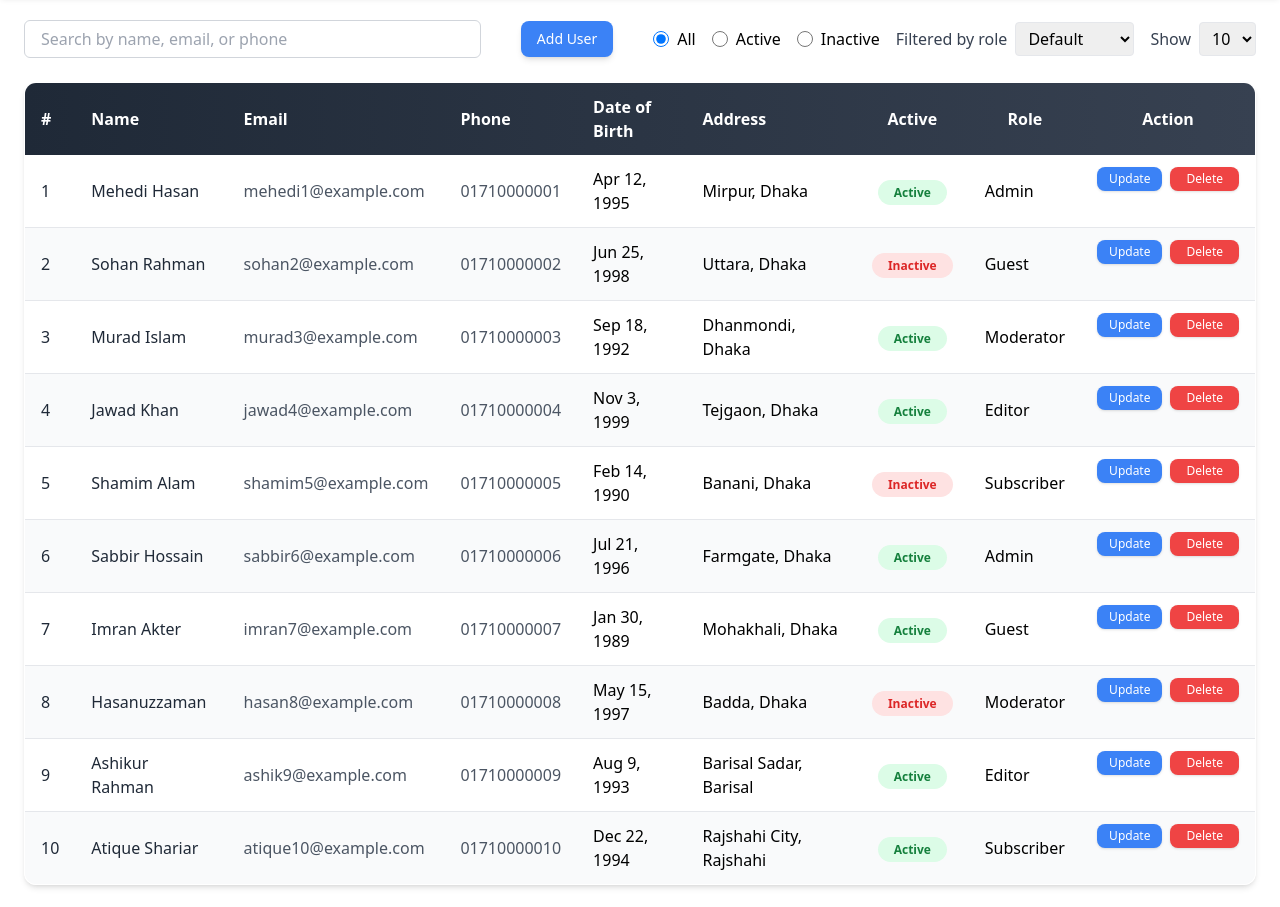
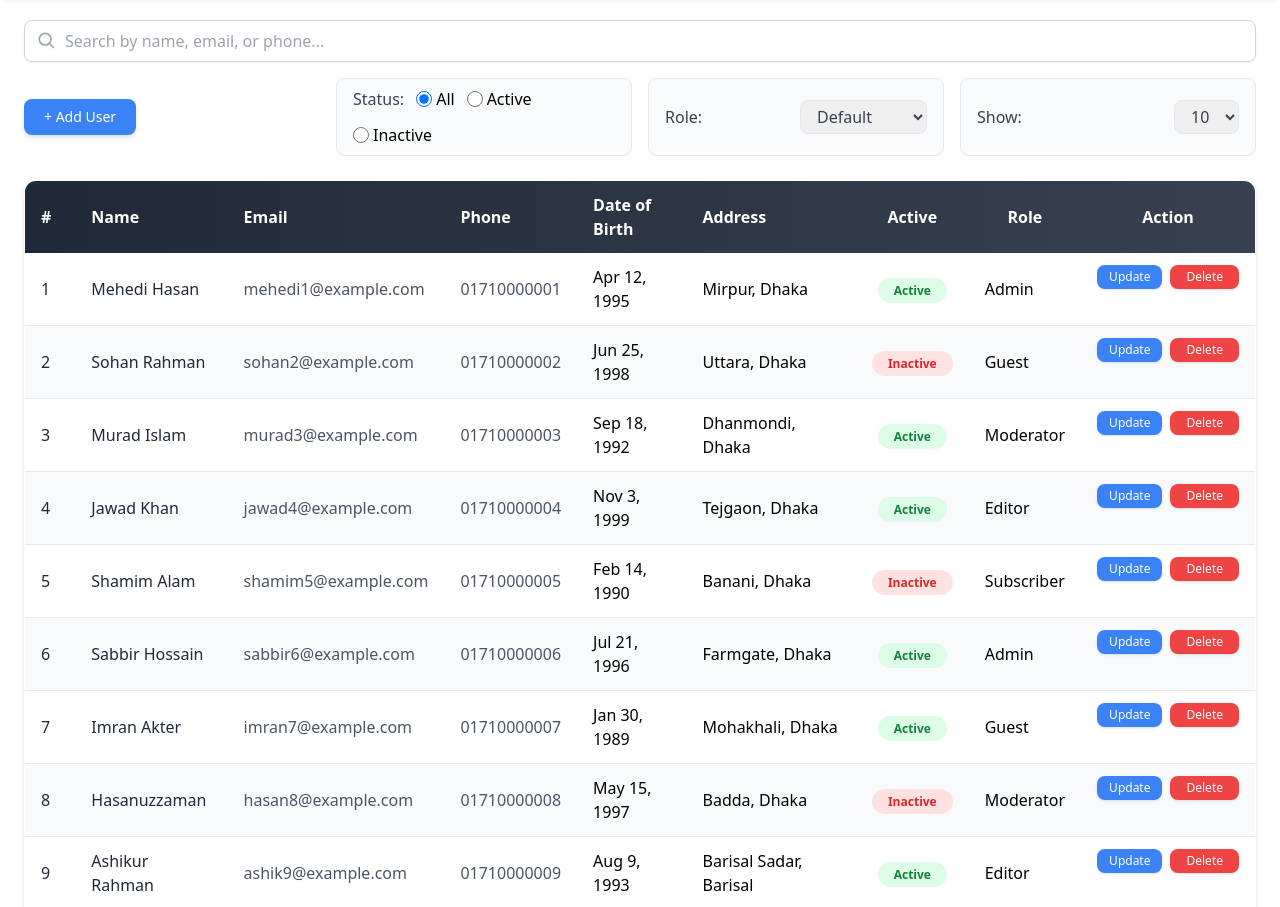
Before and after one commit to atique0x/user-management, an Angular app: page / in a window 1280 px wide. Shown: the part 60-967 px from the top of the page. Built offline with nearby package versions, Linux system fonts and the light colour scheme.

Commit message:
UI Update

```diff
--- a/src/app/display-users/display-users.component.html
+++ b/src/app/display-users/display-users.component.html
@@ -1,70 +1,73 @@
-<div class="container mx-auto p-6">
+<div class="container mx-auto p-6 space-y-6">
   <!-- Top Controls -->
-  <section class="mb-6">
-    <div class="flex flex-col md:flex-row md:items-center md:justify-between gap-10 w-full ">
-      <!-- Search -->
-      <input type="text" placeholder="Search by name, email, or phone"
-        class="w-full md:w-1/2 border border-gray-300 rounded-md px-4 py-1.5  transition flex-1 outline-none"
+  <section class="space-y-4">
+    <!-- Row 1: Search -->
+    <div class="w-full">
+      <div class="relative">
+        <input type="text" placeholder="Search by name, email, or phone..."
+          class="w-full border border-gray-300 rounded-lg pl-10 pr-4 py-2 shadow-sm outline-none transition"
           [(ngModel)]="searchText" (input)="onSearchChange()" />
+        <svg xmlns="http://www.w3.org/2000/svg" class="absolute left-3 top-2.5 h-5 w-5 text-gray-400" fill="none"
+          viewBox="0 0 24 24" stroke="currentColor">
+          <path stroke-linecap="round" stroke-linejoin="round" stroke-width="2"
+            d="M21 21l-4.35-4.35M11 18a7 7 0 100-14 7 7 0 000 14z" />
+        </svg>
+      </div>
+    </div>
 
-      <div>
+    <!-- Row 2: Add User + Filters -->
+    <div class="grid grid-cols-1 md:grid-cols-4 gap-4">
+      <!-- Add User Button -->
+      <div class="flex items-center">
         <button (click)="onAddUser()"
-          class="px-4 py-2 bg-blue-500 text-white text-sm font-medium rounded-lg shadow-md hover:bg-blue-700  transition">
-          Add User
+          class="w-full md:w-auto px-5 py-2 bg-blue-500 text-white text-sm font-medium rounded-lg shadow-md hover:bg-blue-600 transition">
+          + Add User
         </button>
       </div>
 
-      <!-- Add User + Per Page -->
-      <div class="flex items-center gap-4">
-
-        <div class="flex items-center gap-4">
-          <!-- All Filter -->
-          <label class="flex items-center gap-2">
+      <!-- Status Filter -->
+      <div class="flex flex-wrap items-center gap-3 bg-gray-50 border rounded-lg px-4 py-2">
+        <span class="text-gray-700 font-medium">Status:</span>
+        <label class="flex items-center gap-1 cursor-pointer">
           <input type="radio" name="statusFilter" [(ngModel)]="statusFilter" [value]="'all'"
-              (change)="onStatusFilterChange()" class="h-4 w-4 text-blue-600 border-gray-300 focus:ring-blue-500" />
+            (change)="onStatusFilterChange()" class="h-4 w-4 text-blue-600 border-gray-300" />
           All
         </label>
-
-          <!-- Active Filter -->
-          <label class="flex items-center gap-2">
+        <label class="flex items-center gap-1 cursor-pointer">
           <input type="radio" name="statusFilter" [(ngModel)]="statusFilter" [value]="'active'"
-              (change)="onStatusFilterChange()" class="h-4 w-4 text-blue-600 border-gray-300 focus:ring-blue-500" />
+            (change)="onStatusFilterChange()" class="h-4 w-4 text-blue-600 border-gray-300" />
           Active
         </label>
-
-          <!-- Inactive Filter -->
-          <label class="flex items-center gap-2">
+        <label class="flex items-center gap-1 cursor-pointer">
           <input type="radio" name="statusFilter" [(ngModel)]="statusFilter" [value]="'inactive'"
-              (change)="onStatusFilterChange()" class="h-4 w-4 text-blue-600 border-gray-300 focus:ring-blue-500" />
+            (change)="onStatusFilterChange()" class="h-4 w-4 text-blue-600 border-gray-300" />
           Inactive
         </label>
-
-
-
       </div>
 
-        <div class="flex items-center gap-2">
-          <label for="itemsPerPage" class="text-gray-700 font-medium">Filtered by role</label>
-          <select name="itemsPerPage" id="itemsPerPage" [(ngModel)]="role" (change)="onRoleFiltered()"
-            class="border rounded px-2 py-1">
+      <!-- Role Filter -->
+      <div class="flex items-center justify-between bg-gray-50 border rounded-lg px-4 py-2">
+        <label for="roleFilter" class="text-gray-700 font-medium">Role:</label>
+        <select id="roleFilter" [(ngModel)]="role" (change)="onRoleFiltered()"
+          class="border rounded-lg px-3 py-1 text-gray-700 w-full md:w-auto">
+          <option [ngValue]="'default'">
+            Default
+          </option>
           <option *ngFor="let role of roles" [ngValue]="role">
             {{ role | titlecase }}
           </option>
         </select>
       </div>
 
-
-
-        <div class="flex items-center gap-2">
-          <label for="itemsPerPage" class="text-gray-700 font-medium">Show</label>
-          <select name="itemsPerPage" id="itemsPerPage" [(ngModel)]="itemsPerPage" (change)="onItemsPerPageChange()"
-            class="border rounded px-2 py-1">
-            <option [ngValue]="5">5</option>
-            <option [ngValue]="10">10</option>
-            <option [ngValue]="15">15</option>
-            <option [ngValue]="20">20</option>
+      <!-- Items Per Page -->
+      <div class="flex items-center justify-between bg-gray-50 border rounded-lg px-4 py-2">
+        <label for="itemsPerPage" class="text-gray-700 font-medium">Show:</label>
+        <select id="itemsPerPage" [(ngModel)]="itemsPerPage" (change)="onItemsPerPageChange()"
+          class="border rounded-lg px-3 py-1 text-gray-700 w-full md:w-auto">
+          <option *ngFor="let option of itemsPerPageOptions" [ngValue]="option">
+            {{ option }}
+          </option>
         </select>
-        </div>
       </div>
     </div>
   </section>
@@ -87,8 +90,10 @@
       </thead>
       <tbody>
         <tr class="border-b even:bg-gray-50 odd:bg-white hover:bg-blue-50 transition"
-          *ngFor="let user of users;let i = index">
-          <td class="py-3 px-4 font-medium text-gray-800">{{ i + 1 + (currentPage - 1) * itemsPerPage }}</td>
+          *ngFor="let user of users; let i = index">
+          <td class="py-3 px-4 font-medium text-gray-800">
+            {{ i + 1 + (currentPage - 1) * itemsPerPage }}
+          </td>
           <td class="py-3 px-4 font-medium text-gray-800">{{ user.name }}</td>
           <td class="py-3 px-4 text-gray-600">{{ user.email }}</td>
           <td class="py-3 px-4 text-gray-600">{{ user.phone }}</td>
@@ -105,18 +110,14 @@
               </span>
             </button>
           </td>
-
-          <td class="py-3 px-4">
-            {{ user.role | titlecase }}
-          </td>
-
+          <td class="py-3 px-4">{{ user.role | titlecase }}</td>
           <td class="py-3 px-4 text-center flex gap-2 justify-center">
-            <button (click)="onUpdateUser(user.isActive, user.id)"
-              class="px-3 py-1 bg-blue-500 text-white text-xs rounded-lg shadow hover:bg-blue-700  transition">
+            <button (click)="onUpdateUser(user.id)"
+              class="px-3 py-1 bg-blue-500 text-white text-xs rounded-lg shadow hover:bg-blue-600 transition">
               Update
             </button>
-            <button (click)="onDeleteUser(user.isActive, user.id)"
-              class="px-4 py-1 bg-red-500 text-white text-xs rounded-lg shadow hover:bg-red-700  transition">
+            <button (click)="onDeleteUser(user.id)"
+              class="px-4 py-1 bg-red-500 text-white text-xs rounded-lg shadow hover:bg-red-600 transition">
               Delete
             </button>
           </td>
--- a/src/app/display-users/display-users.component.ts
+++ b/src/app/display-users/display-users.component.ts
@@ -1,27 +1,32 @@
-import { Component, OnInit } from '@angular/core';
+import { Component, OnDestroy, OnInit } from '@angular/core';
 import { Router, ActivatedRoute, Params } from '@angular/router';
 import { UsersService } from '../services/users.service';
-import { User, UserRole } from '../types/user.types';
+import { ItemsPerPage, User, UserRole } from '../types/user.types';
 import { UserStatus } from '../types/user.types';
-import { debounceTime } from 'rxjs';
+import { debounceTime, Subscription } from 'rxjs';
 
 @Component({
   selector: 'app-display-users',
   templateUrl: './display-users.component.html',
   styleUrls: ['./display-users.component.css'],
 })
-export class DisplayUsersComponent implements OnInit {
+export class DisplayUsersComponent implements OnInit, OnDestroy {
   users: User[] = [];
-  role: UserRole = UserRole.Default;
+  role: UserRole | 'default' = 'default';
 
+  itemsPerPageOptions: number[] = Object.values(ItemsPerPage).filter(
+    (v) => typeof v === 'number'
+  ) as number[];
   currentPage = 1;
-  itemsPerPage = 10;
+  itemsPerPage: ItemsPerPage = ItemsPerPage.Ten;
   totalPages = 1;
 
   searchText: string = '';
   statusFilter: UserStatus = 'all';
 
   roles = Object.values(UserRole);
+
+  private subscriptions: Subscription[] = [];
 
   constructor(
     private usersService: UsersService,
@@ -30,21 +35,26 @@ export class DisplayUsersComponent implements OnInit {
   ) {}
 
   ngOnInit(): void {
-    this.route.queryParams.subscribe((params: Params) => {
+    console.log(this.roles);
+    const queryParamsSub = this.route.queryParams.subscribe(
+      (params: Params) => {
         this.currentPage = params['page'] ? +params['page'] : 1;
         this.itemsPerPage = params['limit'] ? +params['limit'] : 10;
         this.statusFilter = params['status'] ? params['status'] : 'all';
         this.role = params['role'] ? params['role'] : 'default';
         this.searchText = params['search'] || '';
         this.loadUsers();
-    });
+      }
+    );
+    this.subscriptions.push(queryParamsSub);
 
-    this.usersService.search$
+    const searchSub = this.usersService.search$
       .pipe(debounceTime(500))
       .subscribe((text: string) => {
         this.currentPage = 1;
         this.updateQueryParams({ page: 1, search: text });
       });
+    this.subscriptions.push(searchSub);
   }
 
   onPageChange(newPage: number): void {
@@ -75,27 +85,21 @@ export class DisplayUsersComponent implements OnInit {
     }
   }
 
-  onDeleteUser(isActive: boolean, userId?: string): void {
+  onDeleteUser(userId?: string): void {
     if (!userId) return;
 
-    if (isActive) {
-      alert("User is active. Doesn't remove user.");
-      return;
-    }
-
-    if (confirm('Are you sure you want to delete this user?')) {
     this.usersService.deleteUser(userId);
     this.loadUsers();
-    }
   }
 
   onAddUser(): void {
     this.router.navigate(['/edit-user']);
   }
 
-  onUpdateUser(isActive: boolean, userId?: string): void {
+  onUpdateUser(userId?: string): void {
     if (!userId) return;
-    if (!isActive) {
+    const user = this.usersService.getUserById(userId);
+    if (user && !user.isActive) {
       alert("User is inactive. Can't update user.");
       return;
     }
@@ -117,7 +121,6 @@ export class DisplayUsersComponent implements OnInit {
       this.currentPage = this.totalPages;
       this.updateQueryParams({ page: this.currentPage });
     }
-
     this.users = users;
   }
 
@@ -127,4 +130,8 @@ export class DisplayUsersComponent implements OnInit {
       queryParamsHandling: 'merge',
     });
   }
+
+  ngOnDestroy(): void {
+    this.subscriptions.forEach((sub) => sub.unsubscribe());
   }
+}
--- a/src/app/edit-users/edit-users.component.html
+++ b/src/app/edit-users/edit-users.component.html
@@ -1,94 +1,98 @@
 <form [formGroup]="userForm" (ngSubmit)="onUserFormSubmit()"
-  class="max-w-lg mx-auto bg-white p-6 rounded-lg shadow-md space-y-4 my-10">
+  class="max-w-2xl mx-auto bg-white p-8 rounded-2xl shadow-lg space-y-6 my-12 border border-gray-100">
 
-  <legend class="text-center font-semibold text-xl"><span>{{isUpdateMode? 'Update':'Add'}} </span>User Information
-  </legend>
+  <!-- Header -->
+  <h2 class="text-center font-semibold text-2xl text-gray-800">
+    {{ isUpdateMode ? 'Update' : 'Add' }} User Information
+  </h2>
 
   <!-- Name -->
-  <div class="flex flex-col">
-    <label for="name" class="mb-1 font-medium text-gray-700">Name*</label>
+  <div>
+    <label for="name" class="block mb-1 font-medium text-gray-700">Name*</label>
     <input type="text" formControlName="name" id="name"
-      class="border border-gray-300 rounded-lg px-3 py-2 focus:outline-none" placeholder="Enter full name" />
-    <small class="text-red-500" *ngIf="userForm.get('name')?.touched && userForm.get('name')?.invalid">
+      class="w-full border border-gray-300 rounded-lg px-4 py-2 text-sm shadow-sm focus:outline-none"
+      placeholder="Enter full name" />
+    <p class="text-sm text-red-500 mt-1" *ngIf="userForm.get('name')?.touched && userForm.get('name')?.invalid">
       <span *ngIf="userForm.get('name')?.errors?.['required']">Name is required.</span>
       <span *ngIf="userForm.get('name')?.errors?.['minlength']">Name must be at least 3 characters.</span>
-    </small>
+    </p>
   </div>
 
   <!-- Email -->
-  <div class="flex flex-col">
-    <label for="email" class="mb-1 font-medium text-gray-700">Email*</label>
+  <div>
+    <label for="email" class="block mb-1 font-medium text-gray-700">Email*</label>
     <input type="email" formControlName="email" id="email"
-      class="border border-gray-300 rounded-lg px-3 py-2 focus:outline-none" placeholder="Enter email address" />
-    <small class="text-red-500" *ngIf="userForm.get('email')?.touched && userForm.get('email')?.invalid">
+      class="w-full border border-gray-300 rounded-lg px-4 py-2 text-sm shadow-sm focus:outline-none"
+      placeholder="Enter email address" />
+    <p class="text-sm text-red-500 mt-1" *ngIf="userForm.get('email')?.touched && userForm.get('email')?.invalid">
       <span *ngIf="userForm.get('email')?.errors?.['required']">Email is required.</span>
       <span *ngIf="userForm.get('email')?.errors?.['email']">Please provide a valid email.</span>
-    </small>
+    </p>
   </div>
 
   <!-- Phone -->
-  <div class="flex flex-col">
-    <label for="phone" class="mb-1 font-medium text-gray-700">Phone*</label>
+  <div>
+    <label for="phone" class="block mb-1 font-medium text-gray-700">Phone*</label>
     <input type="text" formControlName="phone" id="phone"
-      class="border border-gray-300 rounded-lg px-3 py-2 focus:outline-none" placeholder="Enter phone number" />
-    <small class="text-red-500" *ngIf="userForm.get('phone')?.touched && userForm.get('phone')?.invalid">
+      class="w-full border border-gray-300 rounded-lg px-4 py-2 text-sm shadow-sm focus:outline-none"
+      placeholder="01XXXXXXXXX" />
+    <p class="text-sm text-red-500 mt-1" *ngIf="userForm.get('phone')?.touched && userForm.get('phone')?.invalid">
       <span *ngIf="userForm.get('phone')?.errors?.['required']">Phone number is required.</span>
       <span *ngIf="userForm.get('phone')?.errors?.['pattern']">Provide a valid phone number (01XXXXXXXXX).</span>
-    </small>
+    </p>
   </div>
 
   <!-- Date of Birth -->
-  <div class="flex flex-col">
-    <label for="dob" class="mb-1 font-medium text-gray-700">Date of Birth*</label>
+  <div>
+    <label for="dob" class="block mb-1 font-medium text-gray-700">Date of Birth*</label>
     <input type="date" formControlName="dob" id="dob"
-      class="border border-gray-300 rounded-lg px-3 py-2 focus:outline-none" />
-    <small class="text-red-500" *ngIf="userForm.get('dob')?.touched && userForm.get('dob')?.invalid">
+      class="w-full border border-gray-300 rounded-lg px-4 py-2 text-sm shadow-sm focus:outline-none" />
+    <p class="text-sm text-red-500 mt-1" *ngIf="userForm.get('dob')?.touched && userForm.get('dob')?.invalid">
       Date of Birth is required.
-    </small>
+    </p>
   </div>
 
   <!-- Address -->
-  <div class="flex flex-col">
-    <label for="address" class="mb-1 font-medium text-gray-700">Address*</label>
+  <div>
+    <label for="address" class="block mb-1 font-medium text-gray-700">Address*</label>
     <input type="text" formControlName="address" id="address"
-      class="border border-gray-300 rounded-lg px-3 py-2 focus:outline-none" placeholder="Enter address" />
-    <small class="text-red-500" *ngIf="userForm.get('address')?.touched && userForm.get('address')?.invalid">
+      class="w-full border border-gray-300 rounded-lg px-4 py-2 text-sm shadow-sm focus:outline-none"
+      placeholder="Enter address" />
+    <p class="text-sm text-red-500 mt-1" *ngIf="userForm.get('address')?.touched && userForm.get('address')?.invalid">
       <span *ngIf="userForm.get('address')?.errors?.['required']">Address is required.</span>
       <span *ngIf="userForm.get('address')?.errors?.['minlength']">Address must be at least 3 characters.</span>
-    </small>
+    </p>
   </div>
 
   <!-- Active Status -->
-  <div class="flex flex-col">
-    <label for="activeStatus" class="mb-1 font-medium text-gray-700">Active Status*</label>
+  <div>
+    <label for="activeStatus" class="block mb-1 font-medium text-gray-700">Active Status*</label>
     <select formControlName="isActive" id="activeStatus"
-      class="border border-gray-300 bg-gray-100 rounded-lg px-3 py-2 focus:outline-none">
+      class="w-full border border-gray-300 bg-gray-50 rounded-lg px-4 py-2 text-sm shadow-sm focus:outline-none">
       <option value="" disabled hidden selected>Choose status</option>
       <option [value]="true">Active</option>
       <option [value]="false">Inactive</option>
     </select>
-    <small class="text-red-500" *ngIf="userForm.get('isActive')?.touched && userForm.get('isActive')?.invalid">
+    <p class="text-sm text-red-500 mt-1" *ngIf="userForm.get('isActive')?.touched && userForm.get('isActive')?.invalid">
       Please select active status.
-    </small>
+    </p>
   </div>
 
-  <div class="flex flex-col gap-2">
-    <label class="mb-1 font-medium text-gray-700">User Role*</label>
-    <div *ngFor="let role of roles">
-      <label class="flex items-center gap-2">
-        <input type="radio" formControlName="role" [value]="role"
-          class="h-4 w-4 text-blue-600 border-gray-300 focus:ring-blue-500" />
-        {{ role |titlecase}}
+  <!-- User Role -->
+  <div>
+    <label class="block mb-1 font-medium text-gray-700">User Role*</label>
+    <div class="flex flex-wrap gap-4">
+      <label *ngFor="let role of roles" class="flex items-center gap-2 cursor-pointer">
+        <input type="radio" formControlName="role" [value]="role" class="h-4 w-4 text-blue-600 border-gray-300" />
+        <span>{{ role | titlecase }}</span>
       </label>
     </div>
-
   </div>
-
 
   <!-- Submit Button -->
   <div class="pt-4">
     <button type="submit" [disabled]="userForm.invalid"
-      class="w-full bg-blue-600 text-white font-semibold px-4 py-2 rounded-lg shadow-md hover:bg-blue-700 transition disabled:bg-gray-400">
+      class="w-full bg-blue-600 text-white font-semibold px-6 py-3 rounded-lg shadow-md hover:bg-blue-700 transition disabled:bg-gray-400">
       {{ isUpdateMode ? 'Update User' : 'Add User' }}
     </button>
   </div>
--- a/src/app/services/users.service.ts
+++ b/src/app/services/users.service.ts
@@ -16,29 +16,111 @@ export class UsersService {
   constructor() {
     const storedUsers = this.getUsersFromLocalStorage();
     this.users = storedUsers.length ? storedUsers : USERS;
-    this.setUsersToLocalStorage(this.users);
+    this.setUsersToLocalStorage();
   }
 
   setSearchText(text: string) {
     this.searchSubject.next(text);
   }
 
-  //--------------- Get users---------------
   getPaginatedUsers(
     page: number,
     itemsPerPage: number,
     status: UserStatus = 'all',
-    role: UserRole = UserRole.Default,
+    role: UserRole | 'default' = 'default',
+    searchText: string = ''
+  ): { users: User[]; totalUsers: number } {
+    let filtered = this.applyFilters(this.users, status, role, searchText);
+
+    //Paginate
+    const totalUsers = filtered.length;
+    const start = (page - 1) * itemsPerPage;
+    const paginatedUsers = filtered.slice(start, start + itemsPerPage);
+
+    return { users: paginatedUsers, totalUsers };
+  }
+
+  toggleActiveStatus(userId: string): void {
+    const user = this.getUserById(userId);
+    if (user) {
+      user.isActive = !user.isActive;
+      this.setUsersToLocalStorage();
+    }
+  }
+
+  addUser(user: User): void {
+    const newUser: User = {
+      id: uuidv4(),
+      ...user,
+      isActive: user.isActive === 'true',
+    };
+
+    this.users = [newUser, ...this.users];
+    this.setUsersToLocalStorage();
+  }
+
+  getUserById(userId: string): User | undefined {
+    return this.users.find((user) => user.id === userId);
+  }
+
+  updateUser(userId: string, updatedUserData: User): void {
+    const index = this.users.findIndex((u) => u.id === userId);
+    if (index !== -1) {
+      this.users[index] = {
+        ...this.users[index],
+        ...updatedUserData,
+        isActive: updatedUserData.isActive === 'true',
+      };
+      this.setUsersToLocalStorage();
+    }
+  }
+
+  deleteUser(userId: string): void {
+    const user = this.getUserById(userId);
+
+    if (!user) {
+      alert('User not found.');
+      return;
+    }
+
+    if (user.isActive) {
+      alert(`User "${user.name}" is active. Cannot delete.`);
+      return;
+    }
+
+    if (confirm(`Are you sure you want to delete "${user.name}"?`)) {
+      this.users = this.users.filter((u) => u.id !== userId);
+      this.setUsersToLocalStorage();
+    }
+  }
+
+  private setUsersToLocalStorage(): void {
+    localStorage.setItem('users', JSON.stringify(this.users));
+  }
+
+  private getUsersFromLocalStorage(): User[] {
+    try {
+      const usersData = localStorage.getItem('users');
+      return usersData ? (JSON.parse(usersData) as User[]) : [];
+    } catch {
+      return [];
+    }
+  }
+
+  private applyFilters(
+    users: User[],
+    status: UserStatus,
+    role: UserRole | 'default',
     searchText: string
-  ): { users: User[]; totalUsers: number } {
-    let filtered = [...this.users];
+  ): User[] {
+    let filtered = [...users];
 
-    //Activity Users
+    //Filter by active status
     if (status === 'active') filtered = filtered.filter((u) => u.isActive);
     else if (status === 'inactive')
       filtered = filtered.filter((u) => !u.isActive);
 
-    //Search
+    // Filter by search text
     if (searchText) {
       const lowerSearchText = searchText.toLowerCase();
       filtered = filtered.filter(
@@ -49,66 +131,11 @@ export class UsersService {
       );
     }
 
-    //Search by Role
-    if (role && role !== UserRole.Default) {
+    // Filter by role
+    if (role && role !== 'default') {
       filtered = filtered.filter((u) => u.role === role);
     }
 
-    //Paginated Users
-    const totalUsers = filtered.length;
-    const start = (page - 1) * itemsPerPage;
-    const paginatedUsers = filtered.slice(start, start + itemsPerPage);
-
-    return { users: paginatedUsers, totalUsers };
-  }
-
-  //--------------- Toggle User Active Status------------------
-  toggleActiveStatus(userId: string): void {
-    const user = this.users.find((u) => u.id === userId);
-    if (user) {
-      user.isActive = !user.isActive;
-      this.setUsersToLocalStorage(this.users);
-    }
-  }
-
-  addUser(user: User): void {
-    const newUser: User = {
-      id: uuidv4(),
-      ...user,
-      isActive: user.isActive,
-    };
-
-    this.users = [newUser, ...this.users];
-    this.setUsersToLocalStorage(this.users);
-  }
-
-  getUserById(userId: string): User | undefined {
-    return this.users.find((user) => user.id === userId);
-  }
-
-  updateUser(userId: string, updatedUserData: User): void {
-    const index = this.users.findIndex((u) => u.id === userId);
-    if (index !== -1) {
-      this.users[index] = { ...this.users[index], ...updatedUserData };
-      this.setUsersToLocalStorage(this.users);
-    }
-  }
-
-  deleteUser(userId: string): void {
-    this.users = this.users.filter((user) => user.id !== userId);
-    this.setUsersToLocalStorage(this.users);
-  }
-
-  private setUsersToLocalStorage(users: User[]): void {
-    localStorage.setItem('users', JSON.stringify(users));
-  }
-
-  private getUsersFromLocalStorage(): User[] {
-    try {
-      const usersData = localStorage.getItem('users');
-      return usersData ? (JSON.parse(usersData) as User[]) : [];
-    } catch {
-      return [];
-    }
+    return filtered;
   }
 }
--- a/src/app/types/user.types.ts
+++ b/src/app/types/user.types.ts
@@ -6,16 +6,22 @@ export interface User {
   dob: string;
   address: string;
   role?: UserRole;
-  isActive: boolean;
+  isActive: boolean | string;
 }
 
 export type UserStatus = 'all' | 'active' | 'inactive';
 
 export enum UserRole {
-  Default = 'default',
   Admin = 'admin',
   Guest = 'guest',
   Moderator = 'moderator',
   Editor = 'editor',
   Subscriber = 'subscriber',
 }
+
+export enum ItemsPerPage {
+  Five = 5,
+  Ten = 10,
+  Fifteen = 15,
+  Twenty = 20,
+}
```
Also changed, not shown: src/app/edit-users/edit-users.component.ts (+9 -6 lines), src/app/shared/pagination/pagination.component.html (+16 -11 lines). Lines whose indentation alone changed are shown as unchanged.
